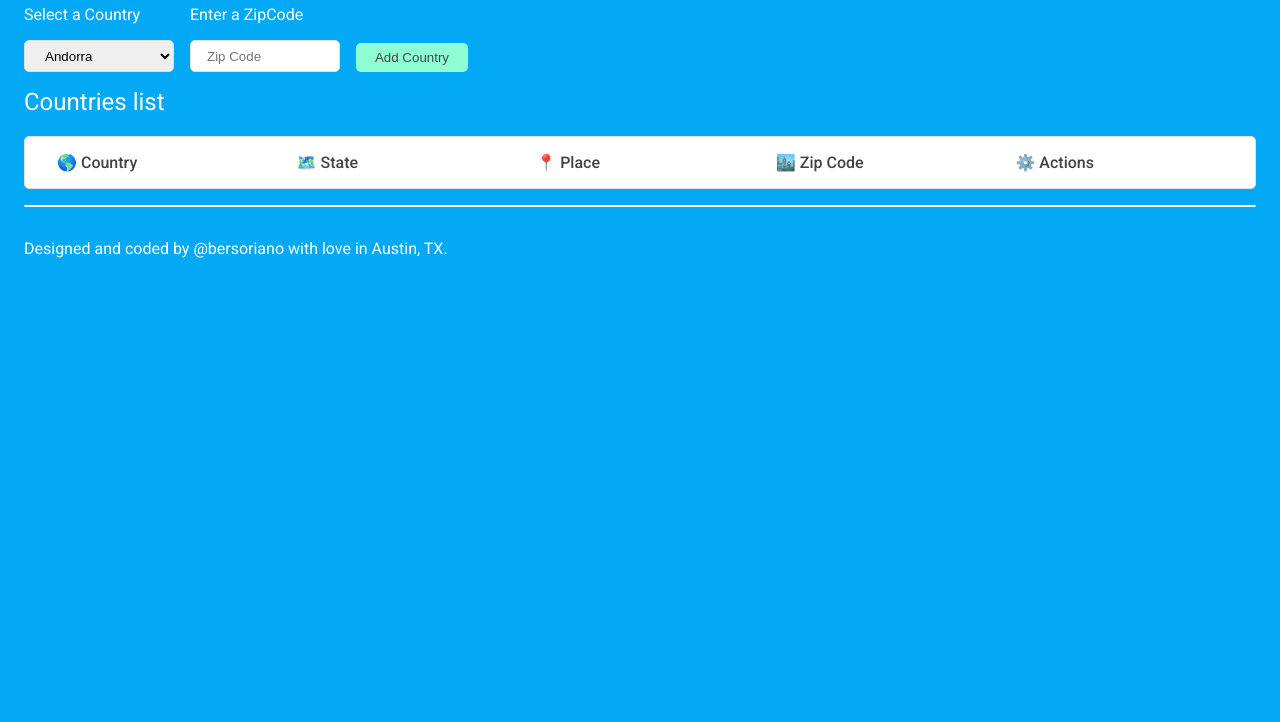
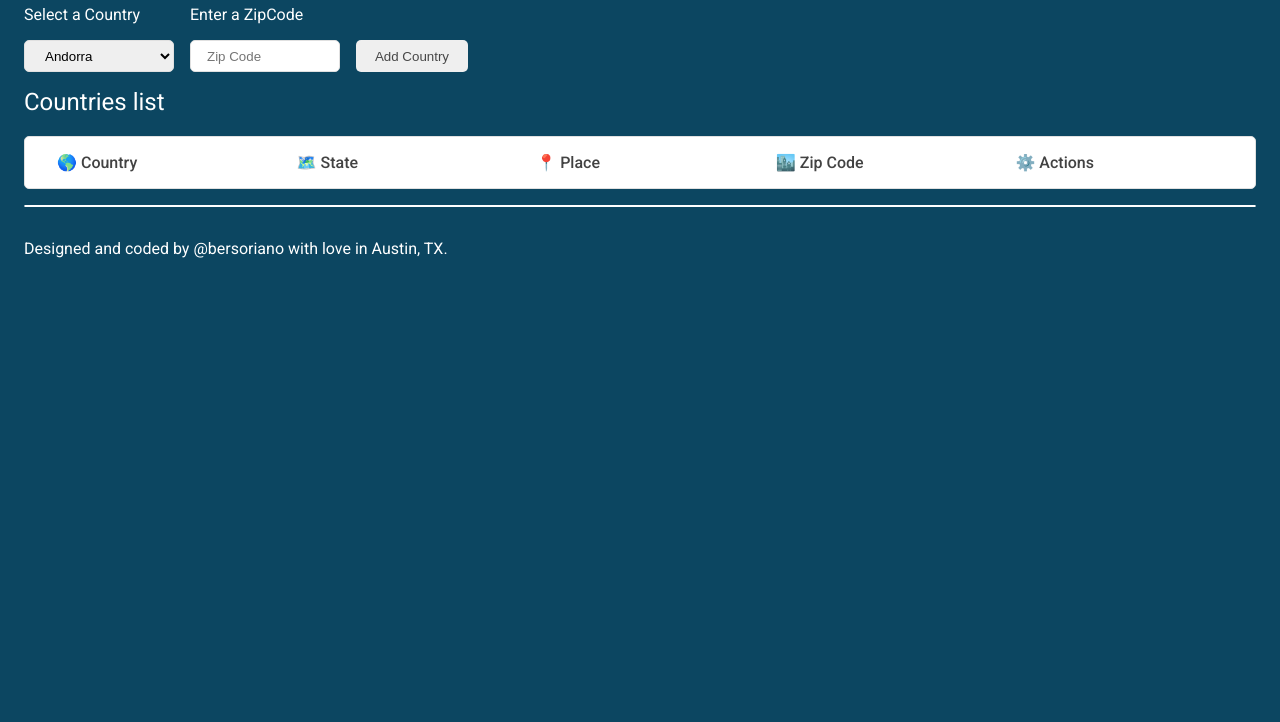
Before and after one commit to bersoriano/nodeExpressAPI, a website with bundled scripts: page web/index.html in a window 1280 px wide. Shown: the part 78-800 px from the top of the page. Built offline with nearby package versions, Linux system fonts and the light colour scheme; no server answers.

Commit message:
minor style changes

```diff
--- a/web/styles.css
+++ b/web/styles.css
@@ -3,7 +3,7 @@ body {
     font-family: "Roboto", sans-serif;
     font-weight: 400;
     font-style: normal;
-    background-color: #03A9F4;
+    background-color: #0c4661;
     color: #ffffff;
 }
 
@@ -29,16 +29,12 @@ input, select {
 button {
     min-width: 100px;
     max-width: 100px;
-    height: 1.7rem;
-    min-height: 1.7rem;
+    height: 30px;
+    min-height: 30px;
     box-sizing: initial;
     border-radius: 5px;
     border: 0;
     color: #474747;
-}
-
-#btn-addCountry{
-    background-color: #8effd3;
 }
 
 .btn-delete {
```
